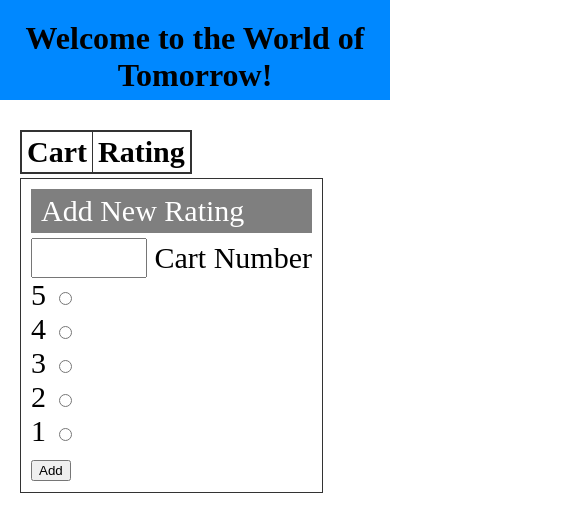
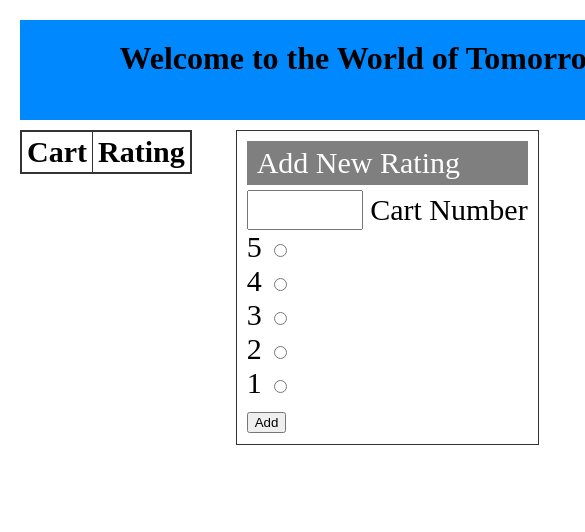
Before and after one commit to dslaugh/dslaugh.github.io, a website built with webpack: page index.html in a window 390 px wide. Shown: the top 532 px of the page, 585 px wide, since content can reach past the window. Built offline with nearby package versions, Linux system fonts and the light colour scheme.

Commit message:
trying out different styles for mobile

```diff
--- a/css/styles.css
+++ b/css/styles.css
@@ -1,6 +1,11 @@
 html, body {
     padding: 0;
     margin: 0;
+}
+.main-container {
+    padding: 20px;
+    width: 700px;
+    margin: 0 auto;
 }
 .main-header {
     height: 100px;
@@ -11,9 +16,6 @@ html, body {
     margin: 0;
     text-align: center;
     padding: 20px 0;
-}
-.main-container {
-    padding: 20px;
 }
 .ratings-table {
     border: 1px solid #333;
--- a/index.html
+++ b/index.html
@@ -6,11 +6,11 @@
         <link rel="stylesheet" href="css/styles.css" />
     </head>
     <body>
-        <header class="main-header">
-            <h1>Welcome to the World of Tomorrow!</h1>
-            <!-- <button id="ResetRatings">Reset</button> -->
-        </header>
         <div class="main-container">
+            <header class="main-header">
+                <h1>Welcome to the World of Tomorrow!</h1>
+                <!-- <button id="ResetRatings">Reset</button> -->
+            </header>
             <table id="TopCarts" class="ratings-table">
                 <thead>
                     <tr>
```
